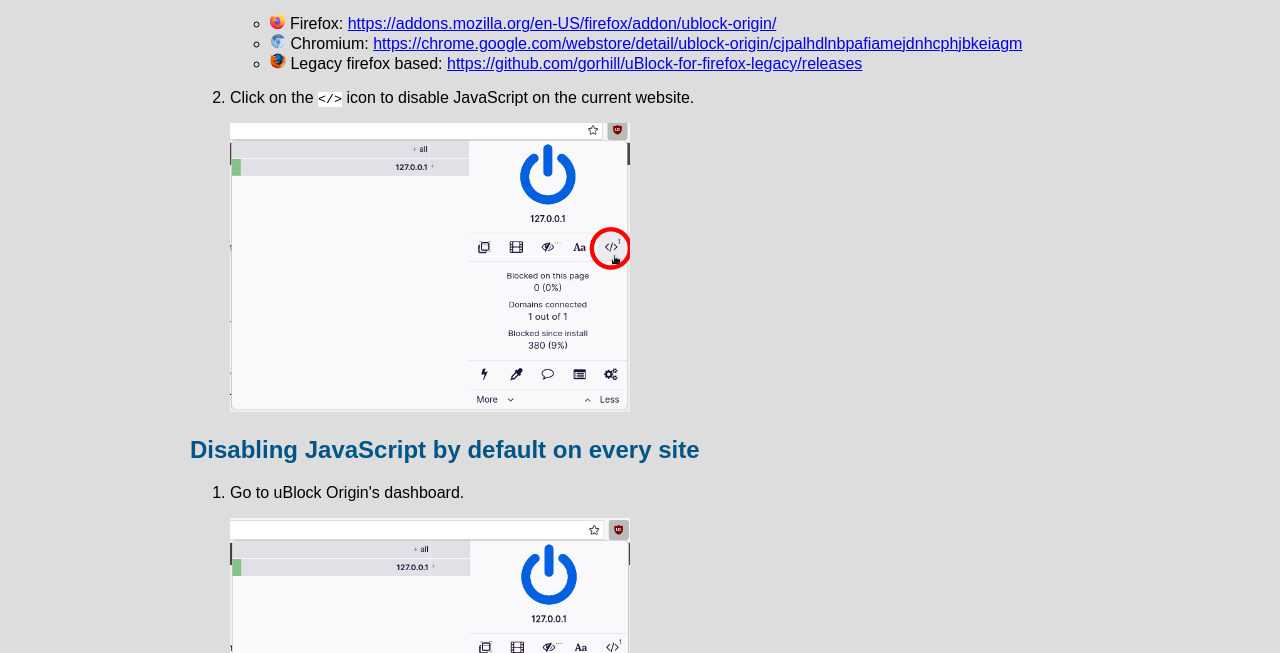
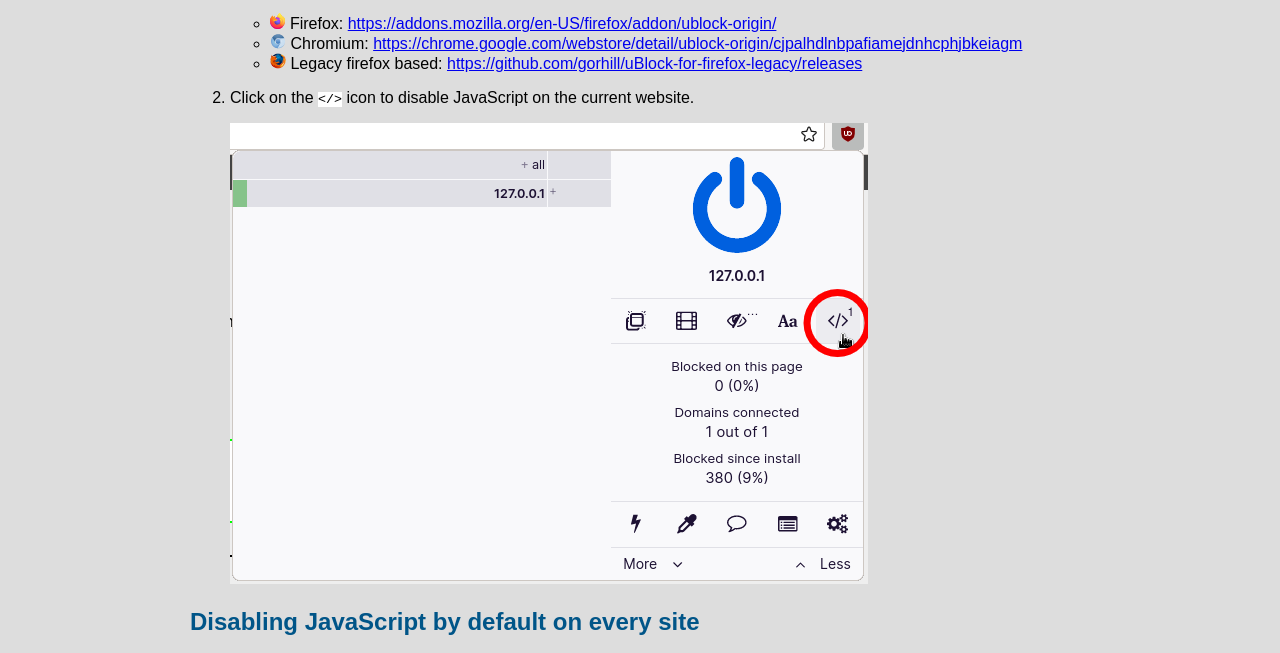
Before and after one commit to ClosedGL2/disablejs, a plain HTML site: page ublock/index.html in a window 1280 px wide. Shown: the part 146-799 px from the top of the page. Drawn offline with Linux system fonts and the light colour scheme.

Commit message:
Images can be larger than 400px

```diff
--- a/css.css
+++ b/css.css
@@ -103,14 +103,7 @@ code b {
 }
 
 img {
-	max-width: 400px;
-	max-height: 400px;
-}
-
-@media only screen and (max-width: 416px) {
-	img {
-		max-width: 100%;
-	}
+	max-width: 100%;
 }
 
 h1 img, img.icon {
```
